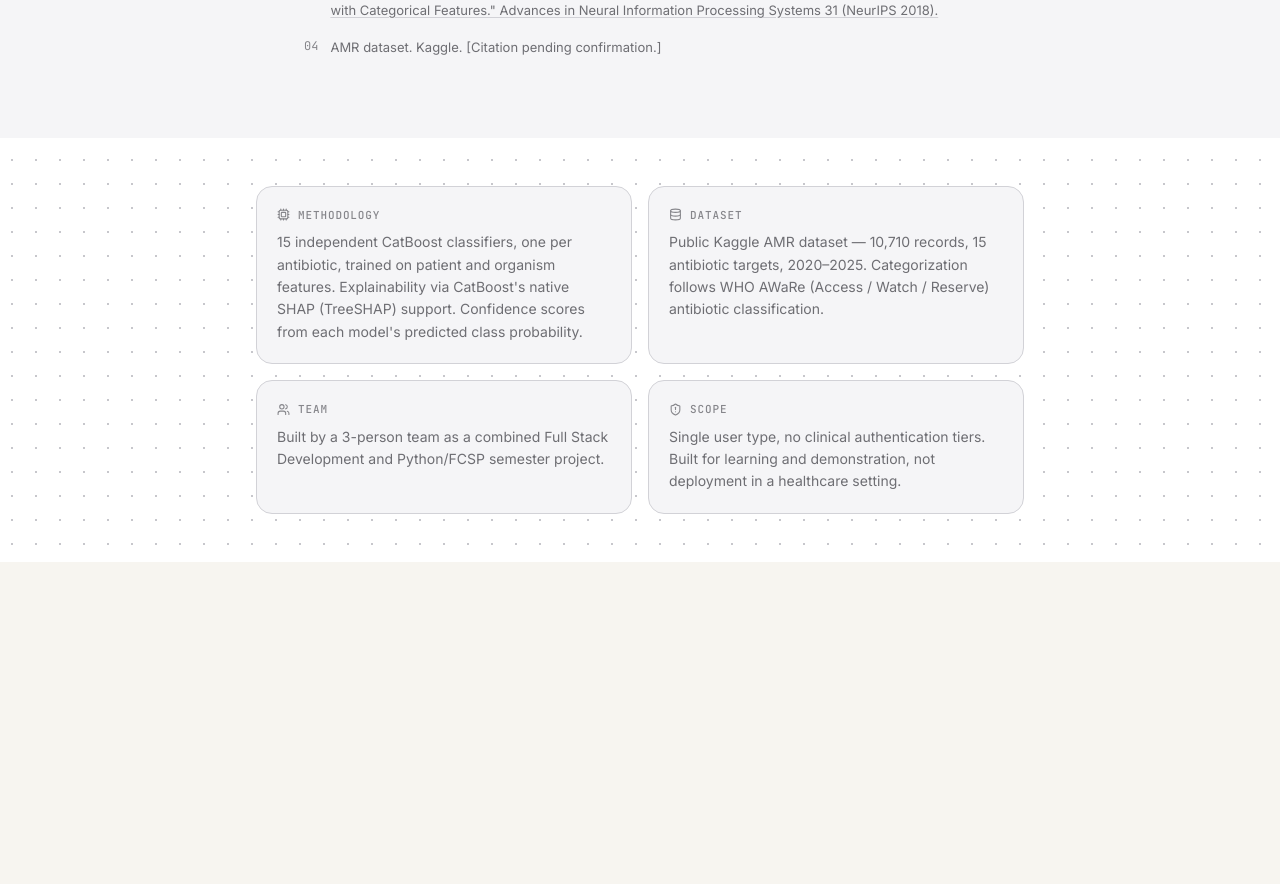
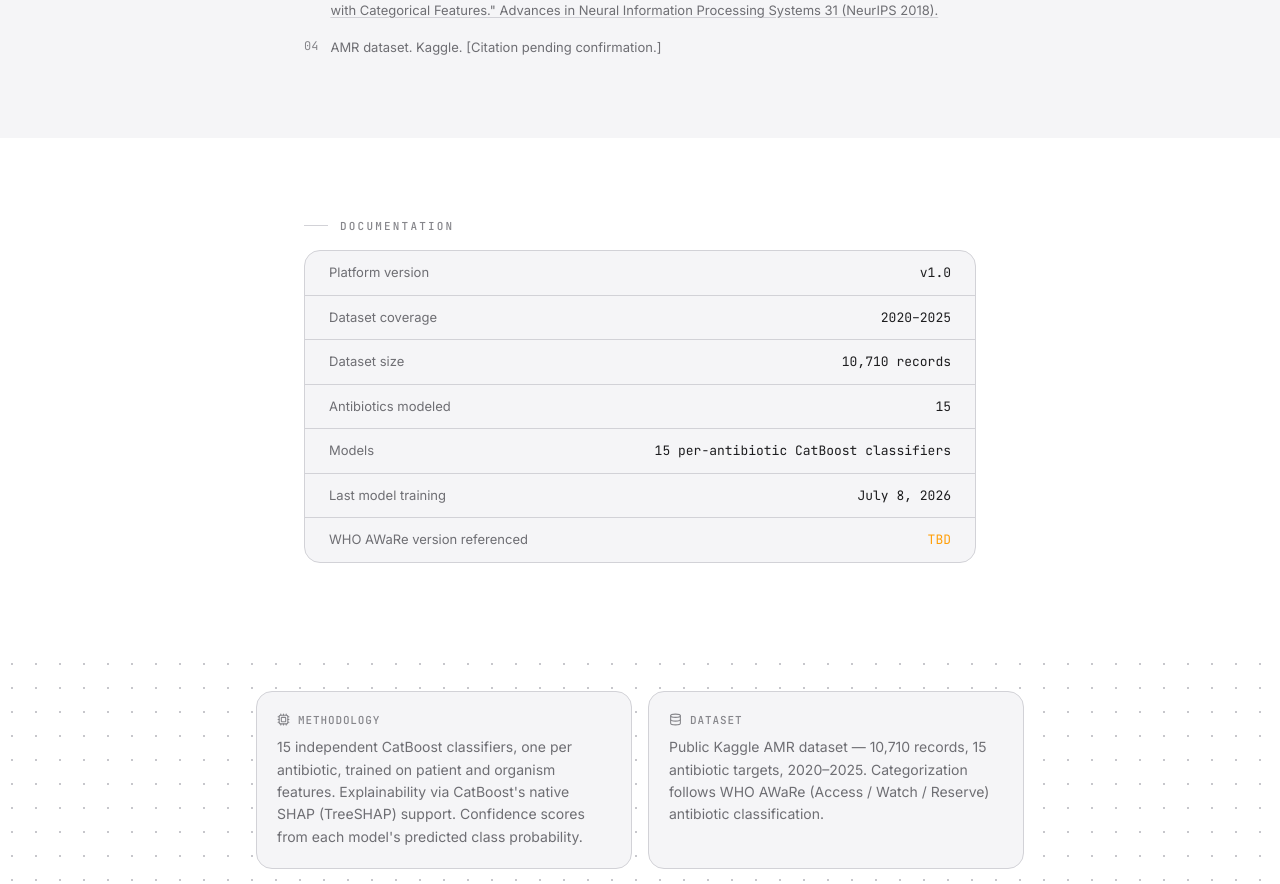
Before and after one commit to dhyeydaftary/antibiotic-resistance-intelligence-platform, a React (Vite) app in the folder frontend/: page /about in a window 1280 px wide. Shown: the part 6260-7144 px from the top of the page. Before the commit the page ends 6822 px from the top, so only its background shows below. Built offline with nearby package versions, Linux system fonts and the light colour scheme; no server answers.

Commit message:
feat(about): add Section 12 platform metadata

```diff
--- /dev/null
+++ b/frontend/src/components/about/AboutMetadata.jsx
@@ -0,0 +1,75 @@
+import { motion } from 'framer-motion';
+
+const fadeUp = {
+    hidden: { opacity: 0, y: 14 },
+    visible: (i = 0) => ({
+        opacity: 1,
+        y: 0,
+        transition: { duration: 0.5, delay: i * 0.06, ease: [0.22, 1, 0.36, 1] },
+    }),
+};
+
+// Real values. Update AWARE_VERSION once confirmed — left as TBD rather
+// than guessing between the 2023 and 2025 WHO releases.
+const METADATA = [
+    { label: 'Platform version', value: 'v1.0' },
+    { label: 'Dataset coverage', value: '2020–2025' },
+    { label: 'Dataset size', value: '10,710 records' },
+    { label: 'Antibiotics modeled', value: '15' },
+    { label: 'Models', value: '15 per-antibiotic CatBoost classifiers' },
+    { label: 'Last model training', value: 'July 8, 2026' },
+    { label: 'WHO AWaRe version referenced', value: 'TBD' },
+];
+
+export default function AboutMetadata() {
+    return (
+        <section
+            id="platform-metadata"
+            data-testid="about-metadata-section"
+            className="bg-canvas px-6 py-16 sm:py-20"
+        >
+            <div className="mx-auto max-w-2xl">
+                <motion.div
+                    initial="hidden"
+                    whileInView="visible"
+                    viewport={{ once: true, margin: '-100px' }}
+                    custom={0}
+                    variants={fadeUp}
+                    className="mb-4 flex items-center gap-3"
+                >
+                    <span className="h-px w-6 bg-canvas-hairline" />
+                    <span className="font-mono text-[11px] font-medium uppercase tracking-[0.2em] text-page-faint">
+                        Documentation
+                    </span>
+                </motion.div>
+
+                <motion.div
+                    initial="hidden"
+                    whileInView="visible"
+                    viewport={{ once: true, margin: '-100px' }}
+                    custom={1}
+                    variants={fadeUp}
+                    className="overflow-hidden rounded-[16px] border border-canvas-hairline bg-canvas-alt"
+                >
+                    <dl>
+                        {METADATA.map((item, i) => (
+                            <div
+                                key={item.label}
+                                className={`flex items-center justify-between gap-4 px-5 py-3 sm:px-6 ${i !== METADATA.length - 1 ? 'border-b border-canvas-hairline' : ''
+                                    }`}
+                            >
+                                <dt className="font-sans text-[13px] text-page-muted">{item.label}</dt>
+                                <dd
+                                    className={`font-mono text-[13px] ${item.value === 'TBD' ? 'text-intermediate' : 'text-page-ink'
+                                        }`}
+                                >
+                                    {item.value}
+                                </dd>
+                            </div>
+                        ))}
+                    </dl>
+                </motion.div>
+            </div>
+        </section>
+    );
+}
--- a/frontend/src/pages/AboutPage.jsx
+++ b/frontend/src/pages/AboutPage.jsx
@@ -10,6 +10,7 @@ import AboutAudience from '../components/about/AboutAudience';
 import AboutContributors from '../components/about/AboutContributors';
 import AboutAcknowledgements from '../components/about/AboutAcknowledgements';
 import AboutReferences from '../components/about/AboutReferences';
+import AboutMetadata from '../components/about/AboutMetadata';
 
 function InfoCard({ icon: Icon, label, id, children }) {
   return (
@@ -36,6 +37,7 @@ function AboutPage() {
       <AboutContributors />
       <AboutAcknowledgements />
       <AboutReferences />
+      <AboutMetadata />
 
       {/* TODO(about-redesign): everything below is the legacy compact layout.
           Will be replaced section-by-section per the redesign plan (Sections 2-13). */}
```
